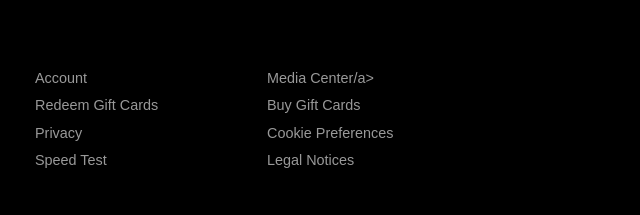
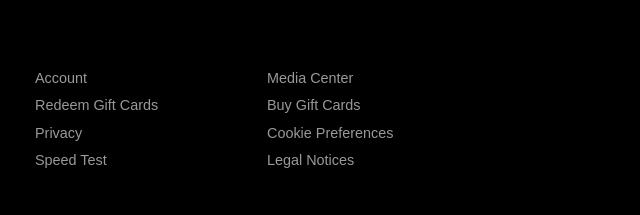
Before and after one commit to FerozAhmadLonpo/Resposive-Netflix-Landing-Page, a plain HTML site: page index.html in a window 1280 px wide. Shown: the part 1323-1538 px from the top of the page, 621-1261 px from the left. Drawn offline with Linux system fonts and the light colour scheme.

Commit message:
index.html file updated

```diff
--- a/index.html
+++ b/index.html
@@ -175,7 +175,7 @@
         <li><a href="#">Speed Test</a></li>
       </ul>
       <ul>
-        <li><a href="#">Media Center/a></li>
+        <li><a href="#">Media Center</a></li>
         <li><a href="#">Buy Gift Cards</a></li>
         <li><a href="#">Cookie Preferences</a></li>
         <li><a href="#">Legal Notices</a></li>
```
